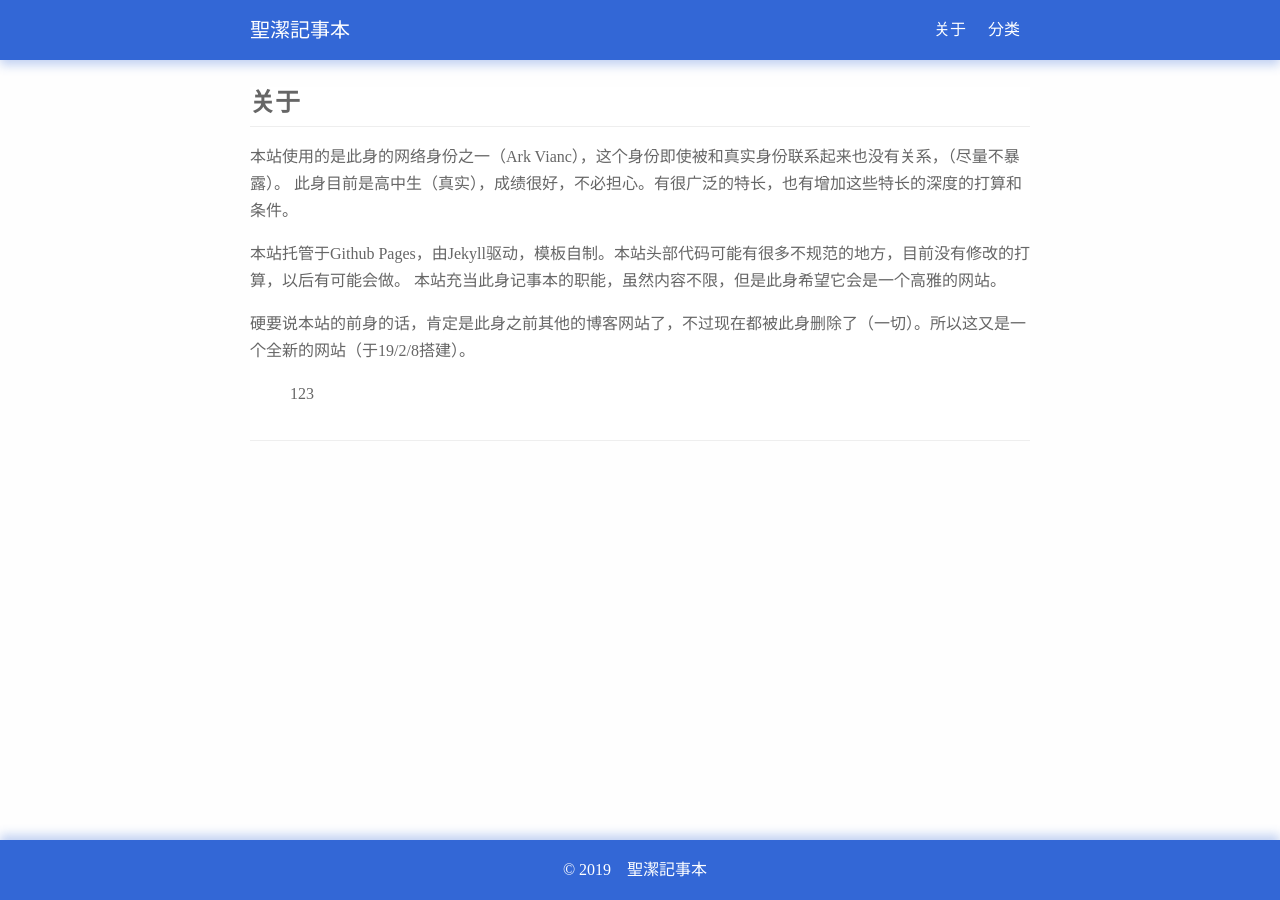
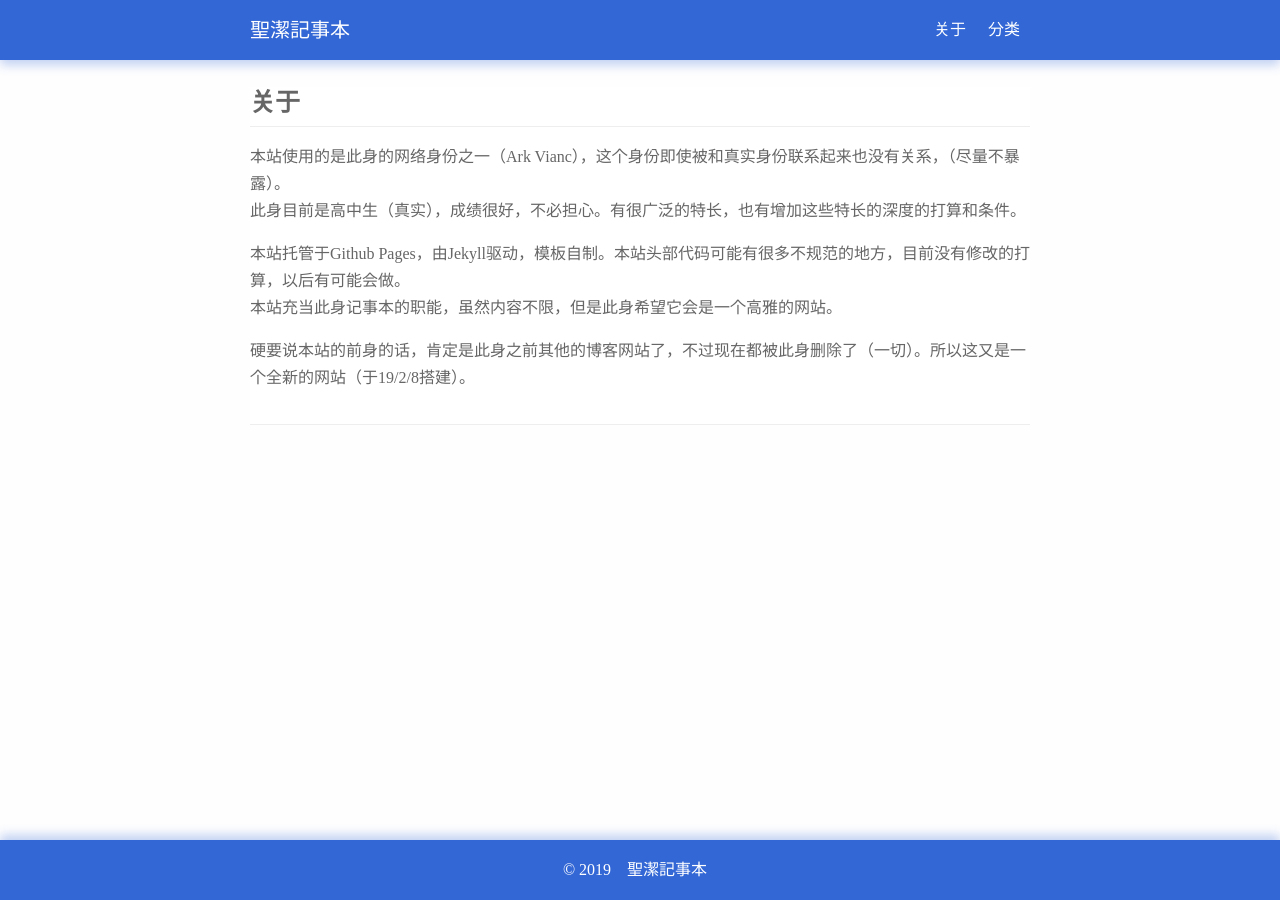
Before and after one commit to telechoc/telechoc.github.io, a Jekyll site: the page built from about.md, in a window 1280 px wide. Built offline with Jekyll 4.4.1, drawn with Linux system fonts in a browser that asks for light colours.

Commit message:
Update about.md

```diff
--- a/about.md
+++ b/about.md
@@ -11,5 +11,3 @@ permalink: /about/
 本站充当此身记事本的职能，虽然内容不限，但是此身希望它会是一个高雅的网站。
 
 硬要说本站的前身的话，肯定是此身之前其他的博客网站了，不过现在都被此身删除了（一切）。所以这又是一个全新的网站（于19/2/8搭建）。
-
-> 123
```
